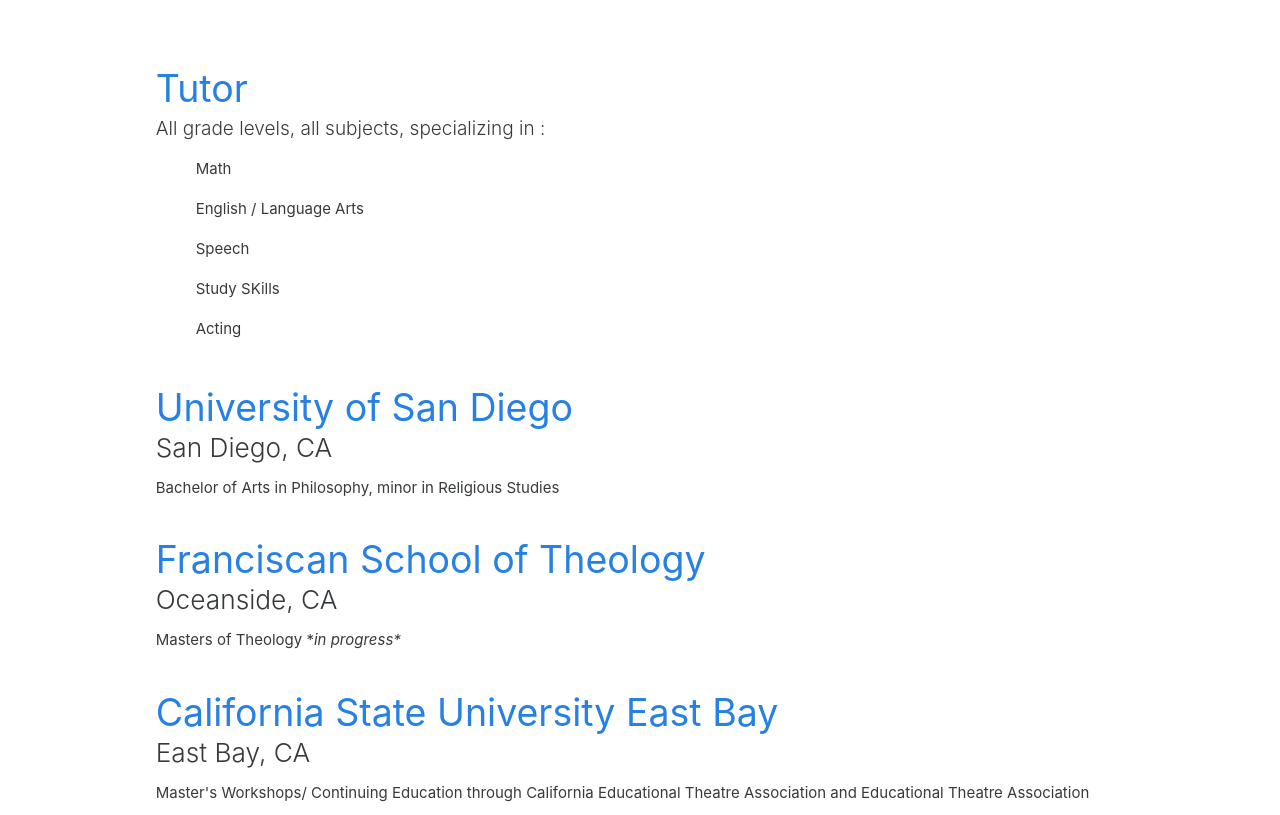
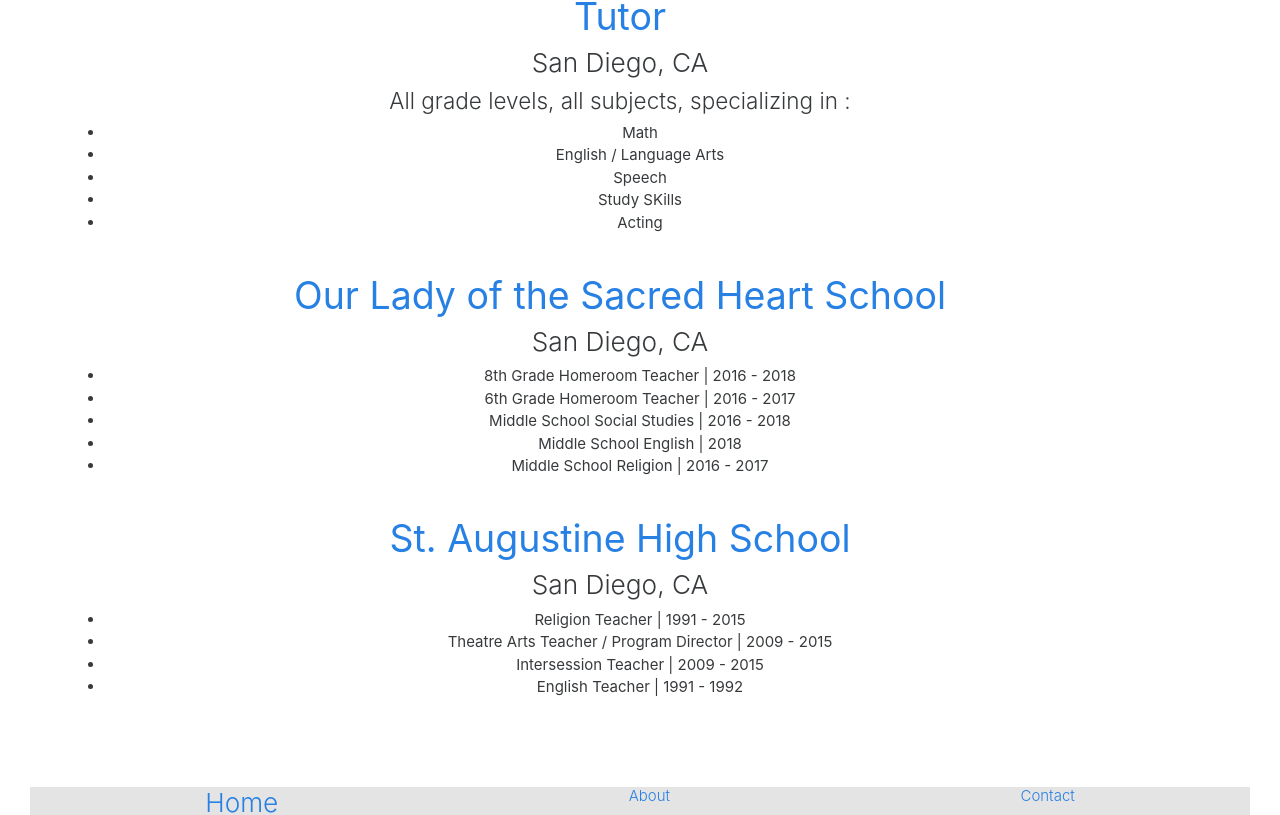
Before and after one commit to maryredlinger/joe-b-site, a React (Create React App) app: page /about in a window 1280 px wide. Shown: the part 2005-2820 px from the top of the page. Built offline with nearby package versions, Linux system fonts and the light colour scheme.

Commit message:
adds more details on about page

```diff
--- a/src/pages/About.js
+++ b/src/pages/About.js
@@ -32,50 +32,58 @@
             <h1 className="ed">- Education -</h1>
             <div className="edContainer">
                 <div className="schoolContainer">
-                    <h1 className="item"><a href="https://www.sdsu.edu/"><b>San Diego State University</b></a></h1>
+                    <h1 className="item"><a target="_blank" href="https://www.sdsu.edu/"><b>San Diego State University</b></a></h1>
                     <h3 className="item">San Diego, CA</h3>
                     <p className="item">Master of Arts in Education, emphasis in Learning Handicaps</p>
                     <p className="item"> Postgraduate studies in English, emphasis in Drama</p>
                     <p className="item">College of Education Credential Program</p>
 
                 <br/>
-                    <h1 className="item"><a href="https://www.sandiego.edu/"><b>University of San Diego</b></a></h1>
+                    <h1 className="item"><a target="_blank" href="https://www.sandiego.edu/"><b>University of San Diego</b></a></h1>
                     <h3 className="item">San Diego, CA</h3>
                     <p className="item">Bachelor of Arts in Philosophy, minor in Religious Studies</p>
                 < br/>
-                    <h1 className="item"><a href="https://www.fst.edu/"><b>Franciscan School of Theology</b></a></h1>
+                    <h1 className="item"><a target="_blank" href="https://www.fst.edu/"><b>Franciscan School of Theology</b></a></h1>
                     <h3 className="item">Oceanside, CA</h3>
                     <p className="item">Masters of Theology *<i> in progress*</i></p>
                 < br/>
-                    <h1 className="item"><a href="https://www.csueastbay.edu/"><b>California State University East Bay</b></a></h1>
+                    <h1 className="item"><a target="_blank" href="https://www.csueastbay.edu/"><b>California State University East Bay</b></a></h1>
                     <h3 className="item">East Bay, CA</h3>
                     <p className="item">Master's Workshops/ Continuing Education through California Educational Theatre Association and Educational Theatre Association</p>
                 </div>
             </div>
-            <h1 className="ed">- Teaching Experience -</h1>
-            <div className="edContainer">
-                <div className="schoolContainer">
-                    <h1 className="item h1"><b>Tutor</b></h1>
-                    <h3 className="item p">All grade levels, all subjects, specializing in :</h3>
+            <h1 className="ed">- Experience -</h1>
+            <div className="expContainer">
+                <div className="expContainer">
+                    <h1 className="itemExp h1"><a target="_blank" href="./tutor_owl.pdf"><b>Tutor</b></a></h1>
+                    <h3 className="itemExp">San Diego, CA</h3>
+                    <h4 className="itemExp">All grade levels, all subjects, specializing in :</h4>
                     <ul>
-                        <li className="item">Math</li>
-                        <li className="item">English / Language Arts</li>
-                        <li className="item">Speech</li>
-                        <li className="item">Study SKills</li>
-                        <li className="item">Acting</li>
+                        <li className="itemExp">Math</li>
+                        <li className="itemExp">English / Language Arts</li>
+                        <li className="itemExp">Speech</li>
+                        <li className="itemExp">Study SKills</li>
+                        <li className="itemExp">Acting</li>
                     </ul>
                 <br/>
-                    <h1 className="item"><a href="https://www.sandiego.edu/"><b>University of San Diego</b></a></h1>
-                    <h3 className="item">San Diego, CA</h3>
-                    <p className="item">Bachelor of Arts in Philosophy, minor in Religious Studies</p>
-                < br/>
-                    <h1 className="item"><a href="https://www.fst.edu/"><b>Franciscan School of Theology</b></a></h1>
-                    <h3 className="item">Oceanside, CA</h3>
-                    <p className="item">Masters of Theology *<i> in progress*</i></p>
-                < br/>
-                    <h1 className="item"><a href="https://www.csueastbay.edu/"><b>California State University East Bay</b></a></h1>
-                    <h3 className="item">East Bay, CA</h3>
-                    <p className="item">Master's Workshops/ Continuing Education through California Educational Theatre Association and Educational Theatre Association</p>
+                    <h1 className="itemExp h1"><a target="_blank" href="http://olshsd.weebly.com/"><b>Our Lady of the Sacred Heart School</b></a></h1>
+                    <h3 className="itemExp">San Diego, CA</h3>
+                    <ul>
+                        <li className="itemExp">8th Grade Homeroom Teacher | 2016 - 2018</li>
+                        <li className="itemExp">6th Grade Homeroom Teacher | 2016 - 2017</li>
+                        <li className="itemExp">Middle School Social Studies | 2016 - 2018</li>
+                        <li className="itemExp">Middle School English | 2018</li>
+                        <li className="itemExp">Middle School Religion | 2016 - 2017</li>
+                    </ul>
+                    <br/>
+                    <h1 className="itemExp h1"><a target="_blank" href="https://www.sahs.org/"><b>St. Augustine High School</b></a></h1>
+                    <h3 className="itemExp">San Diego, CA</h3>
+                    <ul>
+                        <li className="itemExp">Religion Teacher | 1991 - 2015</li>
+                        <li className="itemExp">Theatre Arts Teacher / Program Director | 2009 - 2015</li>
+                        <li className="itemExp">Intersession Teacher | 2009 - 2015</li>
+                        <li className="itemExp">English Teacher | 1991 - 1992</li>
+                    </ul>
                 </div>
             </div>
         </div>
```
